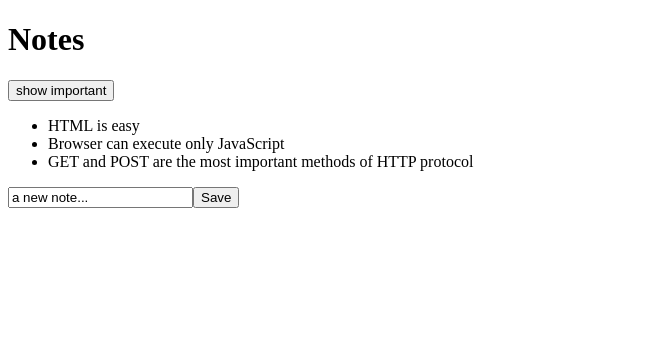
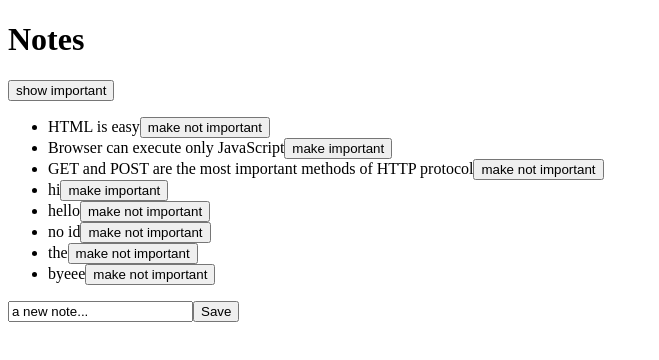
Before and after one commit to SindhuElanco/fullstack-open, a React (Vite) app in the folder part-1/introdemo/: page / in a window 1280 px wide. Shown: the top 360 px of the page, without its empty margins (0-659 px from the left). Built offline with nearby package versions, Linux system fonts and the light colour scheme; data requests are answered from the project's data file.

Commit message:
practice 2: part-d - chnage importance of notes

```diff
--- a/part-1/introdemo/db.json
+++ b/part-1/introdemo/db.json
@@ -14,6 +14,31 @@
       "id": "3",
       "content": "GET and POST are the most important methods of HTTP protocol",
       "important": true
+    },
+    {
+      "id": "4",
+      "content": "hi",
+      "important": false
+    },
+    {
+      "id": "5",
+      "content": "hello",
+      "important": true
+    },
+    {
+      "id": "0eb3",
+      "content": "no id",
+      "important": true
+    },
+    {
+      "id": "f5b9",
+      "content": "the",
+      "important": true
+    },
+    {
+      "id": "d2b9",
+      "content": "byeee",
+      "important": true
     }
   ]
 }
--- a/part-1/introdemo/src/App.jsx
+++ b/part-1/introdemo/src/App.jsx
@@ -28,10 +28,16 @@
     const noteObject = {
       content: newNote,
       important: Math.random() < 0.5,
-      id: String(notes.length + 1),
+      // id: String(notes.length + 1),
     }
-
-    setNotes(notes.concat(noteObject))
+  axios
+    .post('http://localhost:3001/notes', noteObject)
+    .then(response => {
+      console.log(response)
+      console.log('##', noteObject.important)
+      setNotes(notes.concat(response.data))
+    })
+    // setNotes(notes.concat(noteObject))
     setNewNote('')
   }
 
@@ -39,6 +45,15 @@
     console.log(event.target.value)
     setNewNote(event.target.value)
   }
+   const toggleImportanceOf = id => {
+  const url = `http://localhost:3001/notes/${id}` //url for that particular note
+  const note = notes.find(n => n.id === id) //find the particular note - find gets the note whose id is passed in the function
+  const changedNote = { ...note, important: !note.important } //this object updates the value of the importance of the note
+
+  axios.put(url, changedNote).then(response => {
+    setNotes(notes.map(note => note.id === id ? response.data : note)) //axios takes url and the updated note object
+  })
+}
   return (
     <div>
       <h1>Notes</h1>
@@ -49,7 +64,7 @@
       </div>
       <ul>
         {notesToShow.map(note =>
-          <Note key={note.id} note={note} />
+          <Note key={note.id} note={note} toggleImportance={() => toggleImportanceOf(note.id)} />
         )}
       </ul>
       <form onSubmit={addNote}>
--- a/part-1/introdemo/src/components/Note.jsx
+++ b/part-1/introdemo/src/components/Note.jsx
@@ -1,5 +1,12 @@
-const Note = ({ note }) => {
-    return <li>{note.content}</li>
-  }
+const Note = ({ note, toggleImportance }) => {
+  const label = note.important
+    ? 'make not important' : 'make important'
 
-  export default Note
+  return (
+    <li>
+      {note.content}
+      <button onClick={toggleImportance}>{label}</button>
+    </li>
+  )
+}
+export default Note
--- a/part-1/introdemo/src/components/Notes.jsx
+++ /dev/null
@@ -1,5 +0,0 @@
-const Note = ({ note }) => {
-    return <li>{note.content}</li>
-  }
-
-  export default Note
```
